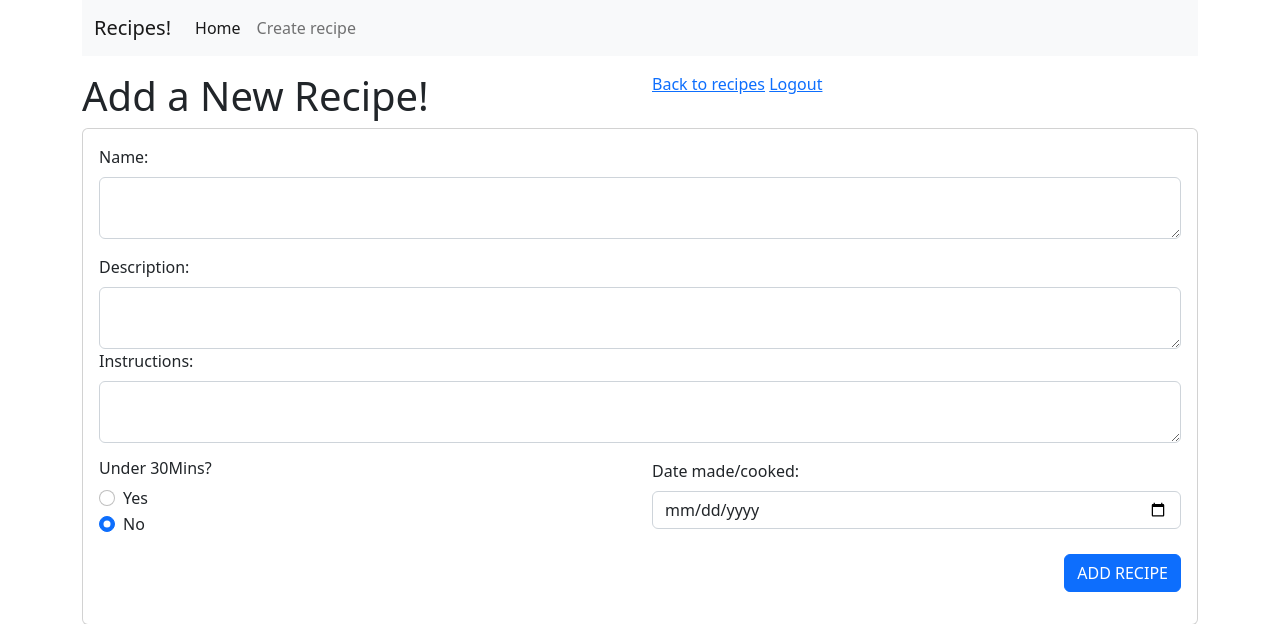
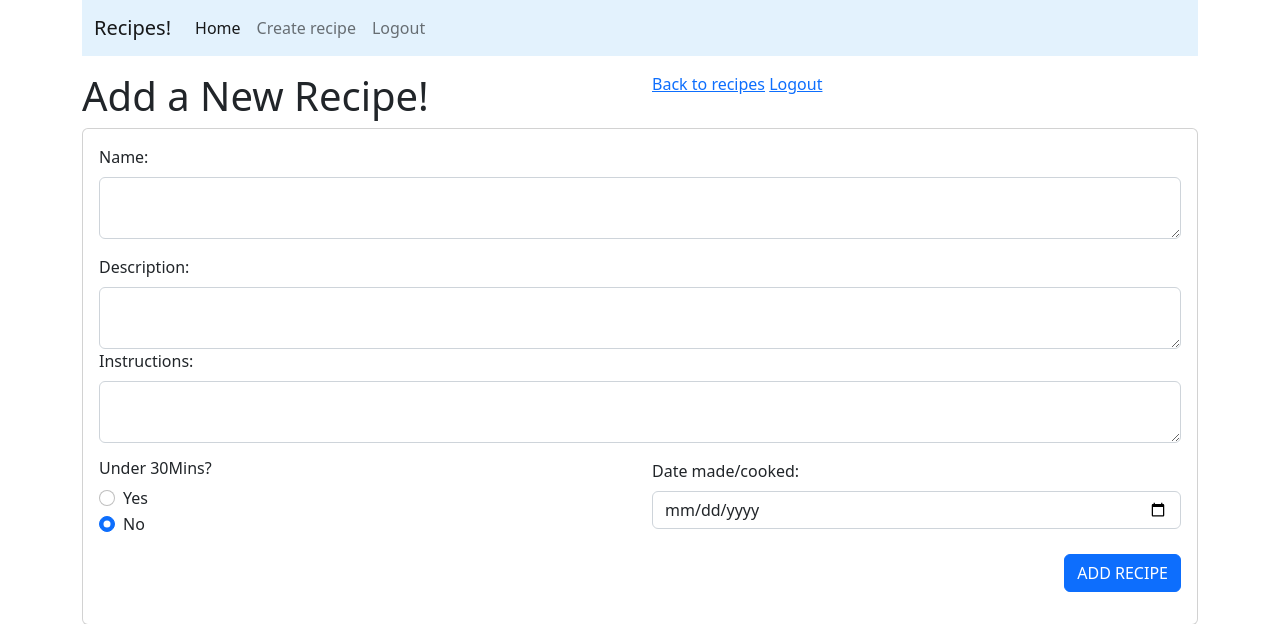
Before and after one commit to stephaniepuertas/recipes, a Flask app: page /recipes/new in a window 1280 px wide. Shown: the top 624 px of the page. Run offline with Flask 2, Linux system fonts and the light colour scheme; the visitor is signed in with stand-in values (Sample User, id 1).

Commit message:
added color navbar

```diff
--- a/flask_app/models/recipe_model.py
+++ b/flask_app/models/recipe_model.py
@@ -37,6 +37,10 @@ class Recipe:
             is_valid = False
         if len(form['instructions']) < 3:
             flash('instructions must be at least three characters.', 'instructions')
+            is_valid = False
+    #make sure you add NOT for date form--->
+        if not form['date_made']:
+            flash('Date must not be blank.', 'date_made')
             is_valid = False
         return is_valid
 
--- a/flask_app/templates/dashboard.html
+++ b/flask_app/templates/dashboard.html
@@ -13,7 +13,7 @@
 <body>
     <div class="container">
         <!-- beginning of navbar -->
-        <nav class="navbar navbar-expand-lg bg-light mb-3">
+        <nav class="navbar navbar-expand-lg mb-3" style="background-color: #e3f2fd;">
             <div class="container-fluid">
             <a class="navbar-brand" href="#">Recipes!</a>
             <button class="navbar-toggler" type="button" data-bs-toggle="collapse" data-bs-target="#navbarNav" aria-controls="navbarNav" aria-expanded="false" aria-label="Toggle navigation">
@@ -26,6 +26,9 @@
                 </li>
                 <li class="nav-item">
                     <a class="nav-link" href="/recipes/new">Create recipe</a>
+                </li>
+                <li class="nav-item">
+                    <a class="nav-link" href="/recipes/logout">Logout</a>
                 </li>
                 <!-- <li class="nav-item">
                     <a class="nav-link" href="#">Pricing</a>
--- a/flask_app/templates/new_recipe.html
+++ b/flask_app/templates/new_recipe.html
@@ -13,7 +13,7 @@
 <body>
     <div class="container">
         <!-- beginning of navbar -->
-        <nav class="navbar navbar-expand-lg bg-light mb-3">
+        <nav class="navbar navbar-expand-lg mb-3" style="background-color: #e3f2fd;">
             <div class="container-fluid">
             <a class="navbar-brand" href="#">Recipes!</a>
             <button class="navbar-toggler" type="button" data-bs-toggle="collapse" data-bs-target="#navbarNav" aria-controls="navbarNav" aria-expanded="false" aria-label="Toggle navigation">
@@ -26,6 +26,9 @@
                 </li>
                 <li class="nav-item">
                     <a class="nav-link" href="/recipes/new">Create recipe</a>
+                </li>
+                <li class="nav-item">
+                    <a class="nav-link" href="/recipes/logout">Logout</a>
                 </li>
                 <!-- <li class="nav-item">
                     <a class="nav-link" href="#">Pricing</a>
--- a/flask_app/templates/one_recipe.html
+++ b/flask_app/templates/one_recipe.html
@@ -13,7 +13,7 @@
 <body>
     <div class="container">
         <!-- beginning of navbar -->
-        <nav class="navbar navbar-expand-lg bg-light mb-3">
+        <nav class="navbar navbar-expand-lg mb-3" style="background-color: #e3f2fd;">
             <div class="container-fluid">
             <a class="navbar-brand" href="#">Recipes!</a>
             <button class="navbar-toggler" type="button" data-bs-toggle="collapse" data-bs-target="#navbarNav" aria-controls="navbarNav" aria-expanded="false" aria-label="Toggle navigation">
```
Also changed, not shown: flask_app/templates/edit_recipe.html (+8 -7 lines), 1657045601__Recipes_Belt_Reviewer_2022.png (deleted), 1 other file.
